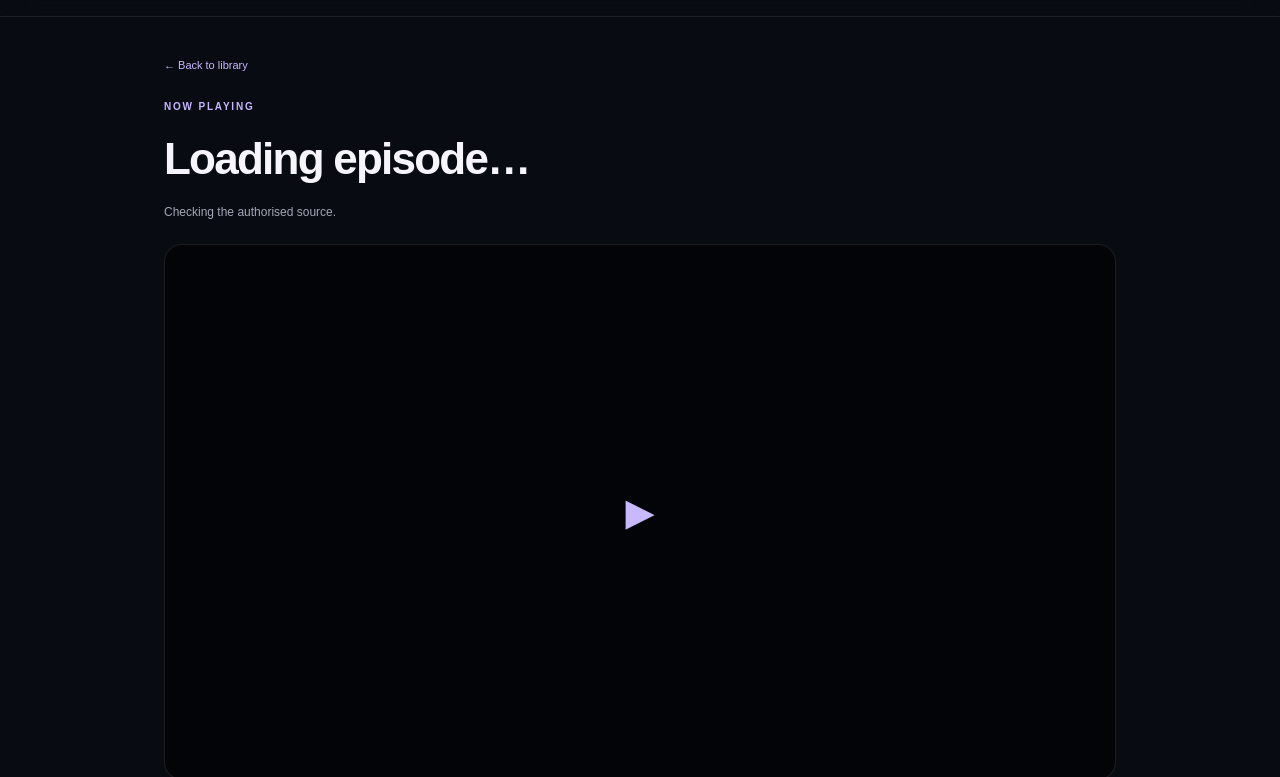
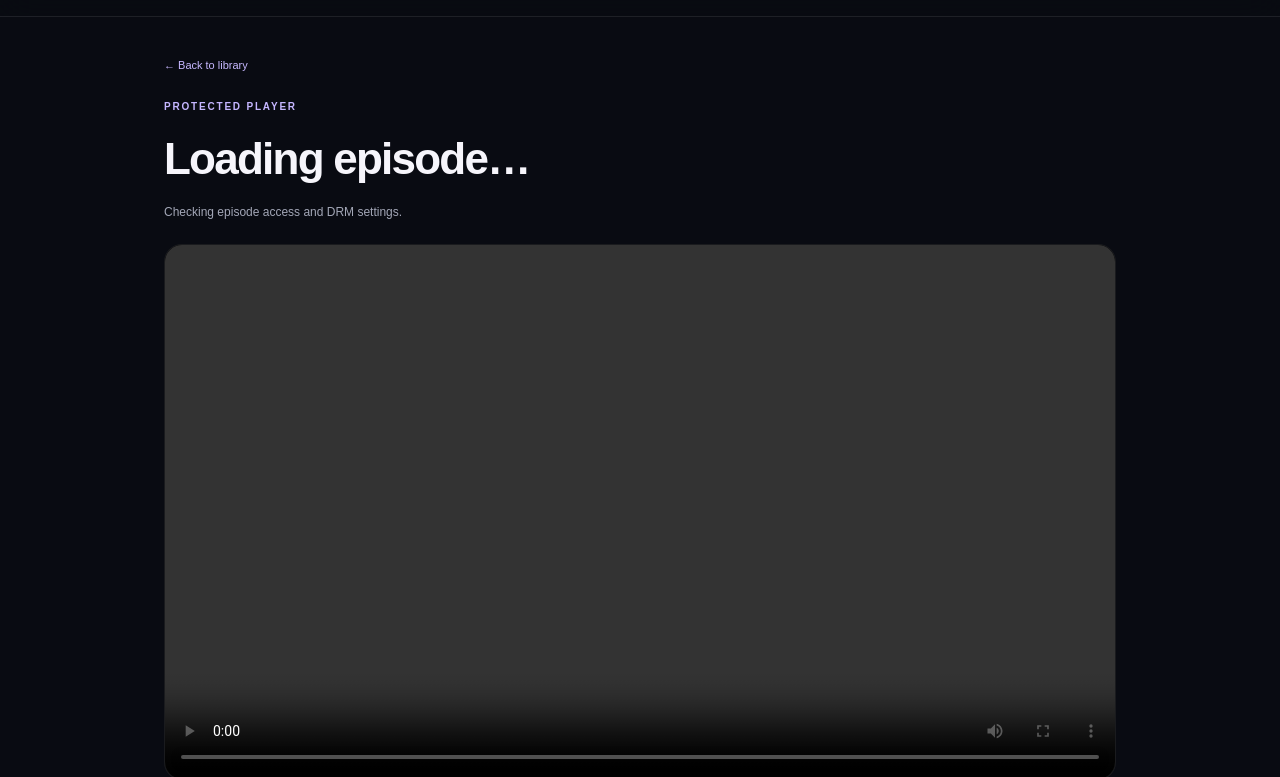
Before and after one commit to mangakinghindiofficialanimes-lang/Web, a plain HTML site: page watch.html in a window 1280 px wide. Shown: the part 61-838 px from the top of the page. Drawn offline with nearby package versions, Linux system fonts and the light colour scheme.

Commit message:
Update watch page for Widevine DRM player

```diff
--- a/watch.html
+++ b/watch.html
@@ -1,6 +1,6 @@
 <!doctype html>
-<html lang="en"><head><meta charset="utf-8"><meta name="viewport" content="width=device-width,initial-scale=1"><meta name="theme-color" content="#090b12"><meta name="description" content="Watch an authorised episode on NITIN ANIMES."><title>Watch episode — NITIN ANIMES</title><link rel="stylesheet" href="styles.css"><link rel="manifest" href="manifest.json"><link rel="icon" href="icon.svg" type="image/svg+xml"></head>
+<html lang="en"><head><meta charset="utf-8"><meta name="viewport" content="width=device-width,initial-scale=1"><meta name="theme-color" content="#090b12"><meta name="description" content="Watch an authorised, DRM-protected episode on NITIN ANIMES."><title>Watch episode — NITIN ANIMES</title><link rel="stylesheet" href="styles.css"><link rel="manifest" href="manifest.json"><link rel="icon" href="icon.svg" type="image/svg+xml"></head>
 <body><header class="topbar"><a class="brand" href="index.html"><svg class="brand-mark" viewBox="0 0 48 48" aria-hidden="true"><path d="M7 36 12 13l12 12 12-12 5 23H7Z" fill="none" stroke="currentColor" stroke-width="2.6" stroke-linejoin="round"/><path d="M17 35V24l7 7 7-7v11" fill="none" stroke="currentColor" stroke-width="2.6"/><circle cx="12" cy="10" r="3" fill="#a78bfa"/><circle cx="24" cy="7" r="3" fill="#a78bfa"/><circle cx="36" cy="10" r="3" fill="#a78bfa"/></svg><span>NITIN <b>ANIMES</b></span></a><div class="top-actions"><a class="admin-link" href="index.html#library">Explore library</a></div></header>
-<main class="watch-page"><a class="back-link" id="backToAnime" href="index.html#library">← Back to library</a><div class="eyebrow">NOW PLAYING</div><h1 id="watchTitle">Loading episode…</h1><p id="watchSubtitle" class="section-subtitle">Checking the authorised source.</p><div id="watchPlayer" class="watch-player"><div class="player-placeholder">▶</div></div><div id="watchActions" class="watch-actions"></div><div id="watchNotice" class="notice hidden"></div><p class="watch-license">Please use this player only for media you own or are authorised to stream. If a source is unavailable, contact the site owner.</p></main>
+<main class="watch-page"><a class="back-link" id="backToAnime" href="index.html#library">← Back to library</a><div class="eyebrow">PROTECTED PLAYER</div><h1 id="watchTitle">Loading episode…</h1><p id="watchSubtitle" class="section-subtitle">Checking episode access and DRM settings.</p><div id="watchPlayer" class="watch-player"><video id="episodeVideo" controls controlsList="nodownload" disablePictureInPicture playsinline preload="metadata"></video></div><div id="watchActions" class="watch-actions"><a class="secondary-button" href="offline-library.html">My offline videos</a></div><div id="watchNotice" class="notice hidden"></div><p class="watch-license">Widevine DRM is required. Clear MP4 playback is disabled. DRM makes copying harder but cannot prevent every capture method.</p></main>
 <footer class="footer"><a class="brand footer-brand" href="index.html"><span class="footer-crown">♛</span><span>NITIN <b>ANIMES</b></span></a><a href="privacy.html">Privacy</a><a href="media-policy.html">Media policy</a><a href="mailto:mythicsframestelegram@gmail.com">Contact ↗</a></footer>
-<script src="https://cdn.jsdelivr.net/npm/@supabase/supabase-js@2"></script><script src="supabase-config.js"></script><script src="watch.js" defer></script><script src="pwa.js" defer></script></body></html>
+<script src="https://cdn.jsdelivr.net/npm/@supabase/supabase-js@2"></script><script src="supabase-config.js"></script><script src="drm-config.js"></script><script src="watch.js" defer></script><script src="pwa.js" defer></script></body></html>
```
